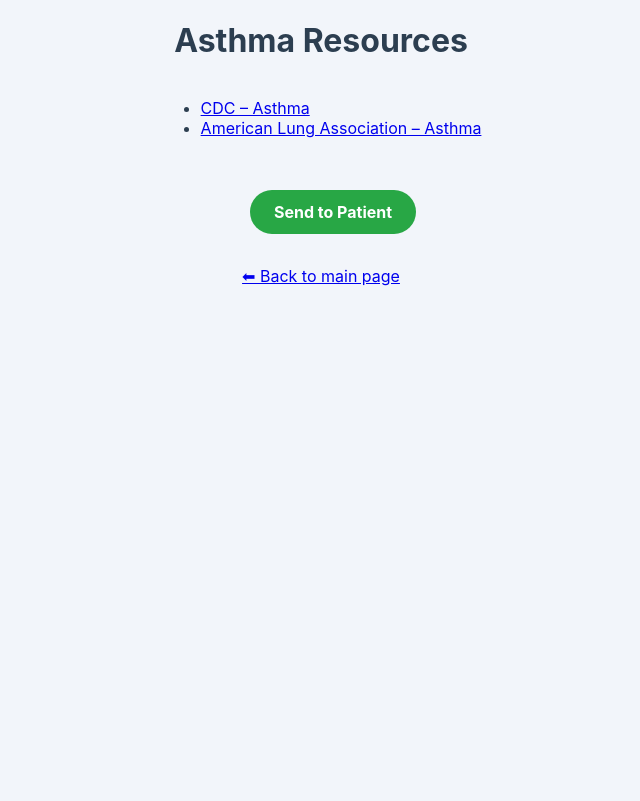
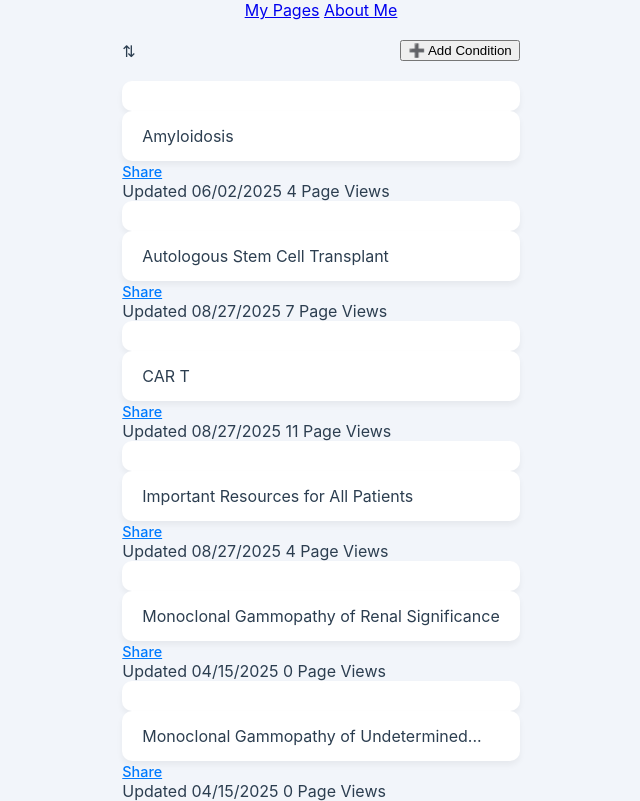
Before and after one commit to khan-arisha/medical_resources, a plain HTML site: page asthma.html in a window 1280 px wide. Shown: the whole page, without its empty margins (319-959 px from the left). Drawn offline with Linux system fonts and the light colour scheme.

Commit message:
Add files via upload

```diff
--- a/asthma.html
+++ b/asthma.html
@@ -1,25 +1,98 @@
 <!DOCTYPE html>
 <html lang="en">
 <head>
-  <meta charset="UTF-8">
-  <meta name="viewport" content="width=device-width, initial-scale=1.0">
-  <title>Asthma Resources</title>
-  <link rel="stylesheet" href="style.css">
+    <meta charset="UTF-8">
+    <meta name="viewport" content="width=device-width, initial-scale=1.0">
+    <title>Health Resources</title>
+    <link rel="stylesheet" href="style.css">
+    <link href="https://fonts.googleapis.com/css2?family=Poppins:wght@400;600&display=swap" rel="stylesheet">
 </head>
 <body>
-  <h1>Asthma Resources</h1>
-  <ul>
-    <li><a href="https://www.cdc.gov/asthma/">CDC – Asthma</a></li>
-    <li><a href="https://www.lung.org/asthma">American Lung Association – Asthma</a></li>
-  </ul>
+    <div class="header">
+        <nav class="nav-tabs">
+            <a href="#" class="nav-tab active-tab">My Pages</a>
+            <a href="about-me.html" class="nav-tab">About Me</a>
+        </nav>
+    </div>
 
-  <p>
-    <a class="email-button"
-       href="mailto:?subject=Asthma Resources&body=Here are some helpful asthma resources:%0D%0Ahttps://yourwebsite.com/asthma.html">
-       Send to Patient
-    </a>
-  </p>
+    <div class="qr-container">
+            </div>
 
-  <p><a href="index.html">⬅ Back to main page</a></p>
+    <div class="content">
+        <div class="controls">
+            <span class="sort-icon">⇅</span>
+            <button class="add-condition-btn">
+                <span class="plus-icon">➕</span> Add Condition
+            </button>
+        </div>
+
+        <div class="condition-list">
+            <a href="amyloidosis.html" class="condition-card">
+                <div class="card-header">
+                    <span class="condition-name">Amyloidosis</span>
+                    <a href="mailto:?subject=Amyloidosis Resources&body=Check out this helpful resource for Amyloidosis:%0D%0Ahttps://yourwebsite.com/amyloidosis.html" class="share-link">Share</a>
+                </div>
+                <div class="card-details">
+                    <span class="date">Updated 06/02/2025</span>
+                    <span class="views">4 Page Views</span>
+                </div>
+            </a>
+
+            <a href="autologous-stem-cell-transplant.html" class="condition-card">
+                <div class="card-header">
+                    <span class="condition-name">Autologous Stem Cell Transplant</span>
+                    <a href="mailto:?subject=Autologous Stem Cell Transplant Resources&body=Check out this helpful resource for Autologous Stem Cell Transplant:%0D%0Ahttps://yourwebsite.com/autologous-stem-cell-transplant.html" class="share-link">Share</a>
+                </div>
+                <div class="card-details">
+                    <span class="date">Updated 08/27/2025</span>
+                    <span class="views">7 Page Views</span>
+                </div>
+            </a>
+
+            <a href="cart.html" class="condition-card">
+                <div class="card-header">
+                    <span class="condition-name">CAR T</span>
+                    <a href="mailto:?subject=CAR T Resources&body=Check out this helpful resource for CAR T:%0D%0Ahttps://yourwebsite.com/cart.html" class="share-link">Share</a>
+                </div>
+                <div class="card-details">
+                    <span class="date">Updated 08/27/2025</span>
+                    <span class="views">11 Page Views</span>
+                </div>
+            </a>
+
+            <a href="#" class="condition-card">
+                <div class="card-header">
+                    <span class="condition-name">Important Resources for All Patients</span>
+                    <a href="mailto:?subject=Important Resources&body=Check out this helpful resource:%0D%0Ahttps://yourwebsite.com/important-resources.html" class="share-link">Share</a>
+                </div>
+                <div class="card-details">
+                    <span class="date">Updated 08/27/2025</span>
+                    <span class="views">4 Page Views</span>
+                </div>
+            </a>
+
+            <a href="#" class="condition-card">
+                <div class="card-header">
+                    <span class="condition-name">Monoclonal Gammopathy of Renal Significance</span>
+                    <a href="mailto:?subject=Monoclonal Gammopathy of Renal Significance Resources&body=Check out this helpful resource for Monoclonal Gammopathy of Renal Significance:%0D%0Ahttps://yourwebsite.com/mgrs.html" class="share-link">Share</a>
+                </div>
+                <div class="card-details">
+                    <span class="date">Updated 04/15/2025</span>
+                    <span class="views">0 Page Views</span>
+                </div>
+            </a>
+
+            <a href="#" class="condition-card">
+                <div class="card-header">
+                    <span class="condition-name">Monoclonal Gammopathy of Undetermined...</span>
+                    <a href="mailto:?subject=Monoclonal Gammopathy of Undetermined Significance Resources&body=Check out this helpful resource for Monoclonal Gammopathy of Undetermined Significance:%0D%0Ahttps://yourwebsite.com/mgus.html" class="share-link">Share</a>
+                </div>
+                <div class="card-details">
+                    <span class="date">Updated 04/15/2025</span>
+                    <span class="views">0 Page Views</span>
+                </div>
+            </a>
+        </div>
+    </div>
 </body>
 </html>
```
